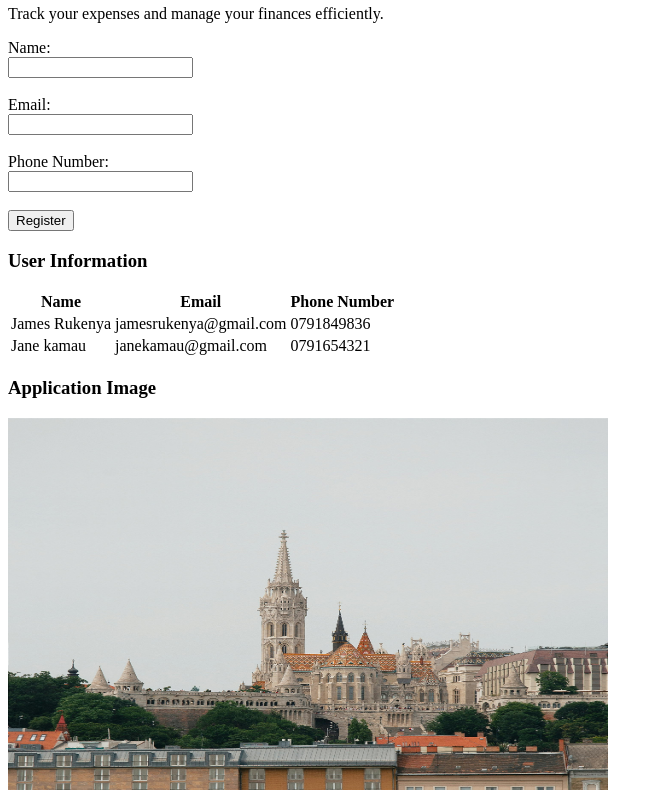
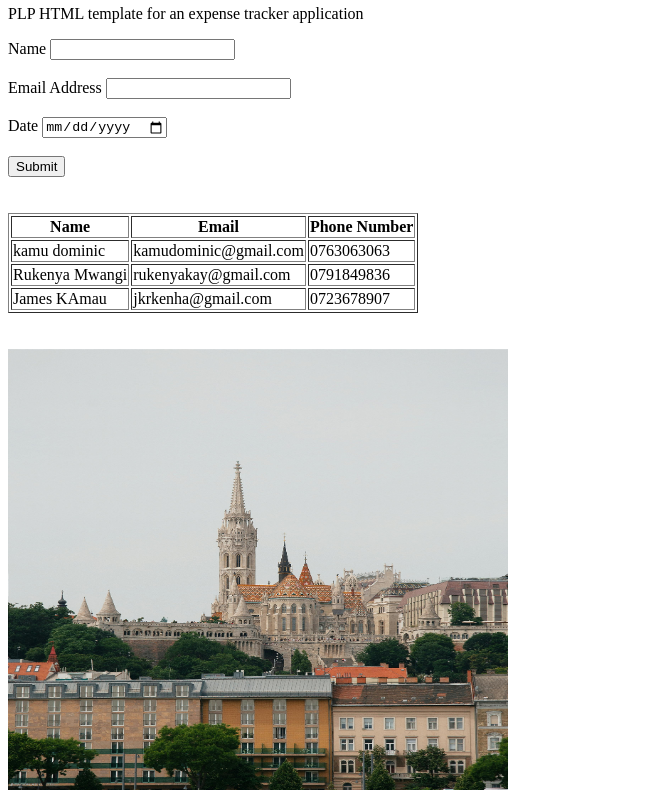
Before and after one commit to Powerlearnproject/week-1-html-setup-Rukenya, a plain HTML site: page index.html in a window 1280 px wide. Shown: the part 122-912 px from the top of the page, without its empty margins (0-663 px from the left). Drawn offline with Linux system fonts and the light colour scheme.

Commit message:
html week 1 answers

```diff
--- a/index.html
+++ b/index.html
@@ -1,49 +1,58 @@
 <!DOCTYPE html>
 <html lang="en">
-
   <head>
-    <meta charset="UTF-8">
-    <meta name="viewport" content="width=device-width, initial-scale=1.0">
-    <title>Expense Tracker Application</title>
+    <meta charset="UTF-8" />
+    <meta name="viewport" content="width=device-width, initial-scale=1.0" />
+    <title>Expense Tracker</title>
   </head>
-
   <body>
     <header>
-        <h1>Expense Tracker Application</h1>
-        <h2>Welcome to the Expense Tracker Application</h2>
+      <h1>Expense Tracker</h1>
+      <h2>Week 1 HTML Setup</h2>
     </header>
-    <p>Track your expenses and manage your finances efficiently.</p>
-    <form action="/submit_registration" method="POST">
-        <label for="name">Name:</label><br>
-        <input type="text" id="name" name="name"><br><br>
-        <label for="email">Email:</label><br>
-        <input type="email" id="email" name="email"><br><br>
-        <label for="phone">Phone Number:</label><br>
-        <input type="tel" id="phone" name="phone"><br><br>
-        <input type="submit" value="Register">
+    <p>PLP HTML template for an expense tracker application</p>
+    <form action="URL" method="POST">
+      <label for="name">Name</label>
+      <input type="text" id="name" name="name" /> <br />
+      <br />
+      <label for="email">Email Address</label>
+      <input type="email" id="email" name="email" /> <br />
+      <br />
+      <label for="date">Date</label>
+      <input type="date" id="date" name="date" /> <br />
+      <br />
+      <button type="submit">Submit</button>
     </form>
-    <h3>User Information</h3>
-    <table>
+    <br />
+    <br />
+    <table border="1">
       <tr>
         <th>Name</th>
         <th>Email</th>
         <th>Phone Number</th>
       </tr>
       <tr>
-            <td> James Rukenya</td>
-            <td>jamesrukenya@gmail.com</td>
+        <td>kamu dominic</td>
+        <td>kamudominic@gmail.com</td>
+        <td>0763063063</td>
+      </tr>
+      <tr>
+        <td>Rukenya Mwangi</td>
+        <td> rukenyakay@gmail.com</td>
         <td>0791849836</td>
       </tr>
       <tr>
-            <td>Jane kamau</td>
-            <td>janekamau@gmail.com</td>
-            <td>0791654321</td>
+        <td>James KAmau</td>
+        <td>jkrkenha@gmail.com</td>
+        <td>0723678907</td>
       </tr>
     </table>
-    <h3>Application Image</h3>
-    <img src="html.jpg" height="500" width="600" alt="Expense Tracker Image" /> <br>
-    <a href="https://google.com" target="_blank">Google</a>
-    <footer> contact us </footer>
+    <br />
+    <br />
+    <img src="html.jpg" width="500" height="500" alt="cocktails" /> <br />
+    <a href="https://google.com">Visit Google</a>
+    <br />
+    <br />
+    <footer>Contact Us</footer>
   </body>
-
 </html>
```
Lines whose indentation alone changed are shown as unchanged.
